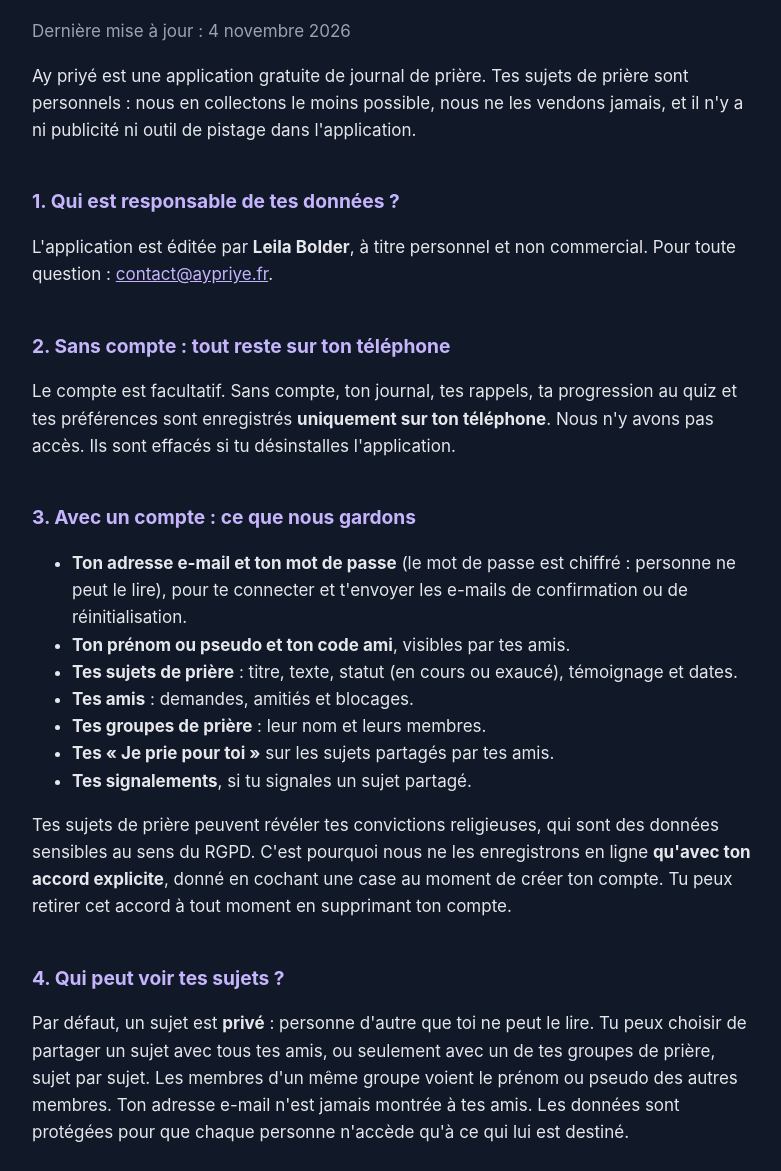
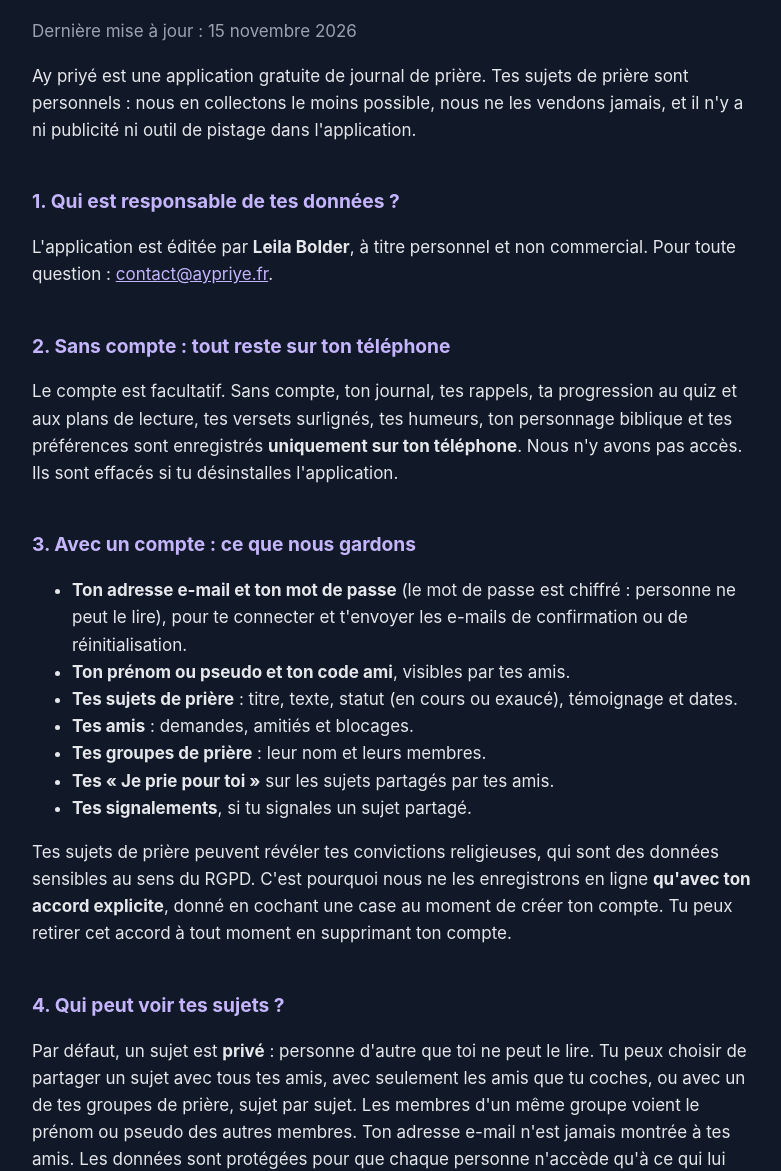
Before and after one commit to bolderleila-svg/aypriye-site, a plain HTML site: page confidentialite/index.html in a window 1280 px wide. Shown: the part 139-1310 px from the top of the page, without its empty margins (248-1029 px from the left). Drawn offline with Linux system fonts and the light colour scheme.

Commit message:
Add files via upload

```diff
--- a/confidentialite/index.html
+++ b/confidentialite/index.html
@@ -11,7 +11,7 @@
   <main>
     <p class="back"><a href="../">← Ay priyé</a></p>
     <h1>Politique de confidentialité</h1>
-    <p class="muted">Dernière mise à jour : 4 novembre 2026</p>
+    <p class="muted">Dernière mise à jour : 15 novembre 2026</p>
 
     <p>Ay priyé est une application gratuite de journal de prière. Tes sujets de prière sont
       personnels : nous en collectons le moins possible, nous ne les vendons jamais, et il n'y a
@@ -23,6 +23,7 @@
 
     <h2>2. Sans compte : tout reste sur ton téléphone</h2>
     <p>Le compte est facultatif. Sans compte, ton journal, tes rappels, ta progression au quiz et
+      aux plans de lecture, tes versets surlignés, tes humeurs, ton personnage biblique et
       tes préférences sont enregistrés <strong>uniquement sur ton téléphone</strong>. Nous n'y avons
       pas accès. Ils sont effacés si tu désinstalles l'application.</p>
 
@@ -46,8 +47,8 @@
 
     <h2>4. Qui peut voir tes sujets ?</h2>
     <p>Par défaut, un sujet est <strong>privé</strong> : personne d'autre que toi ne peut le lire. Tu peux
-      choisir de partager un sujet avec tous tes amis, ou seulement avec un de tes groupes de
-      prière, sujet par sujet. Les membres d'un même groupe voient le prénom ou pseudo des autres
+      choisir de partager un sujet avec tous tes amis, avec seulement les amis que tu coches, ou
+      avec un de tes groupes de prière, sujet par sujet. Les membres d'un même groupe voient le prénom ou pseudo des autres
       membres. Ton adresse e-mail n'est jamais
       montrée à tes amis. Les données sont protégées pour que chaque personne n'accède qu'à ce qui
       lui est destiné.</p>
```
